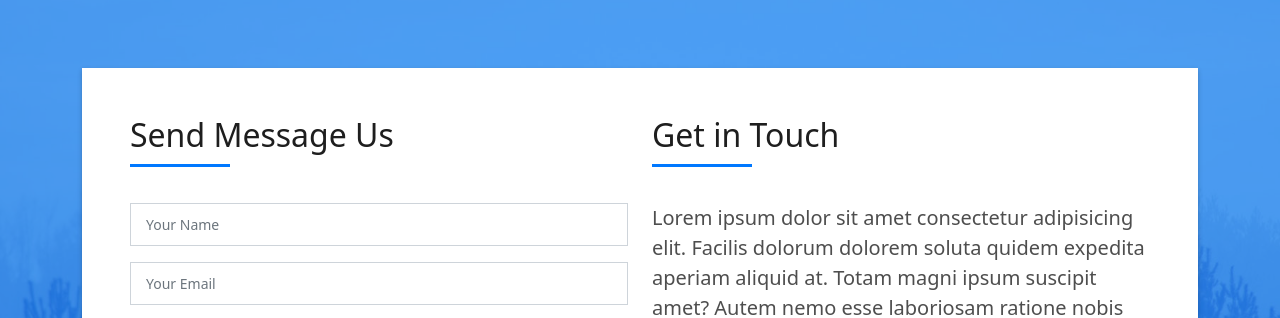
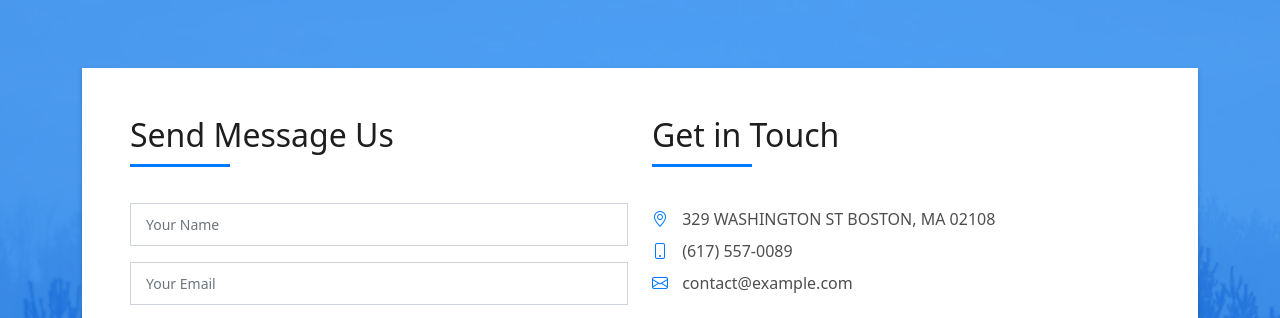
Before and after one commit to MahsumaRezai/Protfolio, a plain HTML site: page index.html in a window 1280 px wide. Shown: the part 4072-4390 px from the top of the page. Drawn offline with Linux system fonts and the light colour scheme.

Commit message:
add information

```diff
--- a/index.html
+++ b/index.html
@@ -542,10 +542,7 @@
                     </div>
                     <div class="more-info">
                       <p class="lead">
-                        Lorem ipsum dolor sit amet consectetur adipisicing elit. Facilis dolorum dolorem soluta quidem
-                        expedita aperiam aliquid at.
-                        Totam magni ipsum suscipit amet? Autem nemo esse laboriosam ratione nobis
-                        mollitia inventore?
+
                       </p>
                       <ul class="list-ico">
                         <li><span class="bi bi-geo-alt"></span> 329 WASHINGTON ST BOSTON, MA 02108</li>
```
